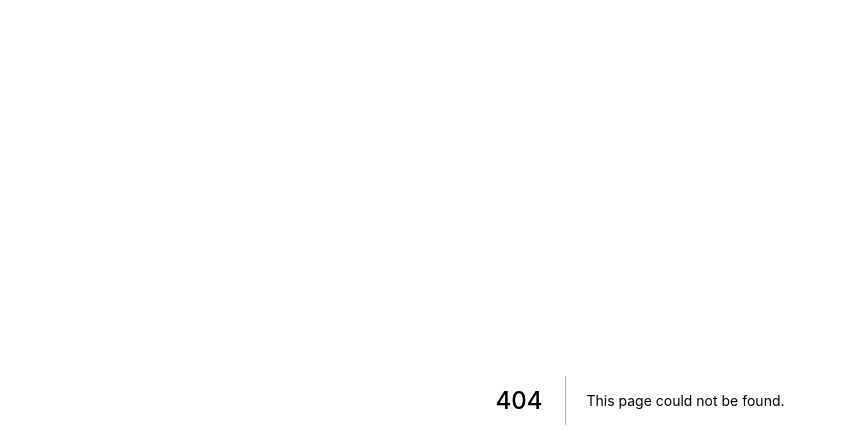
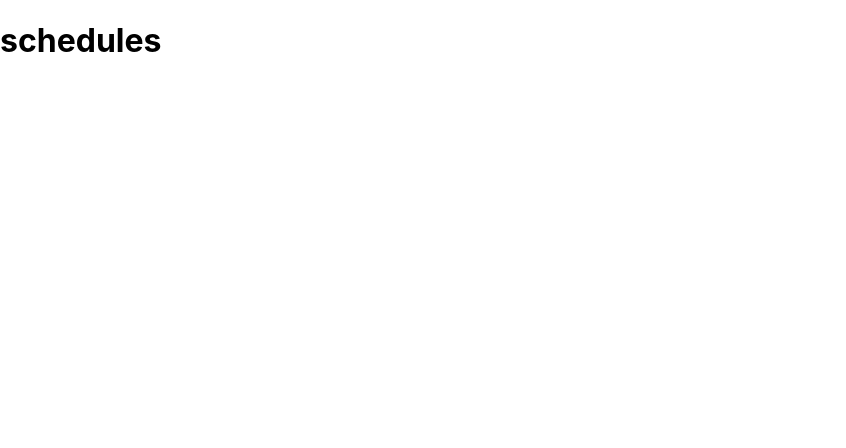
Before and after one commit to School-Dash/jbs-dashboard, a Next.js app: page /schedules in a window 1280 px wide. Before the commit this address had no page. Shown: the top 448 px of the page, without its empty margins (0-846 px from the left). Built offline with nearby package versions, Linux system fonts and the light colour scheme.

Commit message:
schedules base

```diff
--- /dev/null
+++ b/pages/schedules.js
@@ -0,0 +1,9 @@
+import Layout from '../components/Layout.js';
+
+export default function Schedules() {
+	return (
+		<Layout>
+			<h1>schedules</h1>
+		</Layout>
+	);
+}
```
